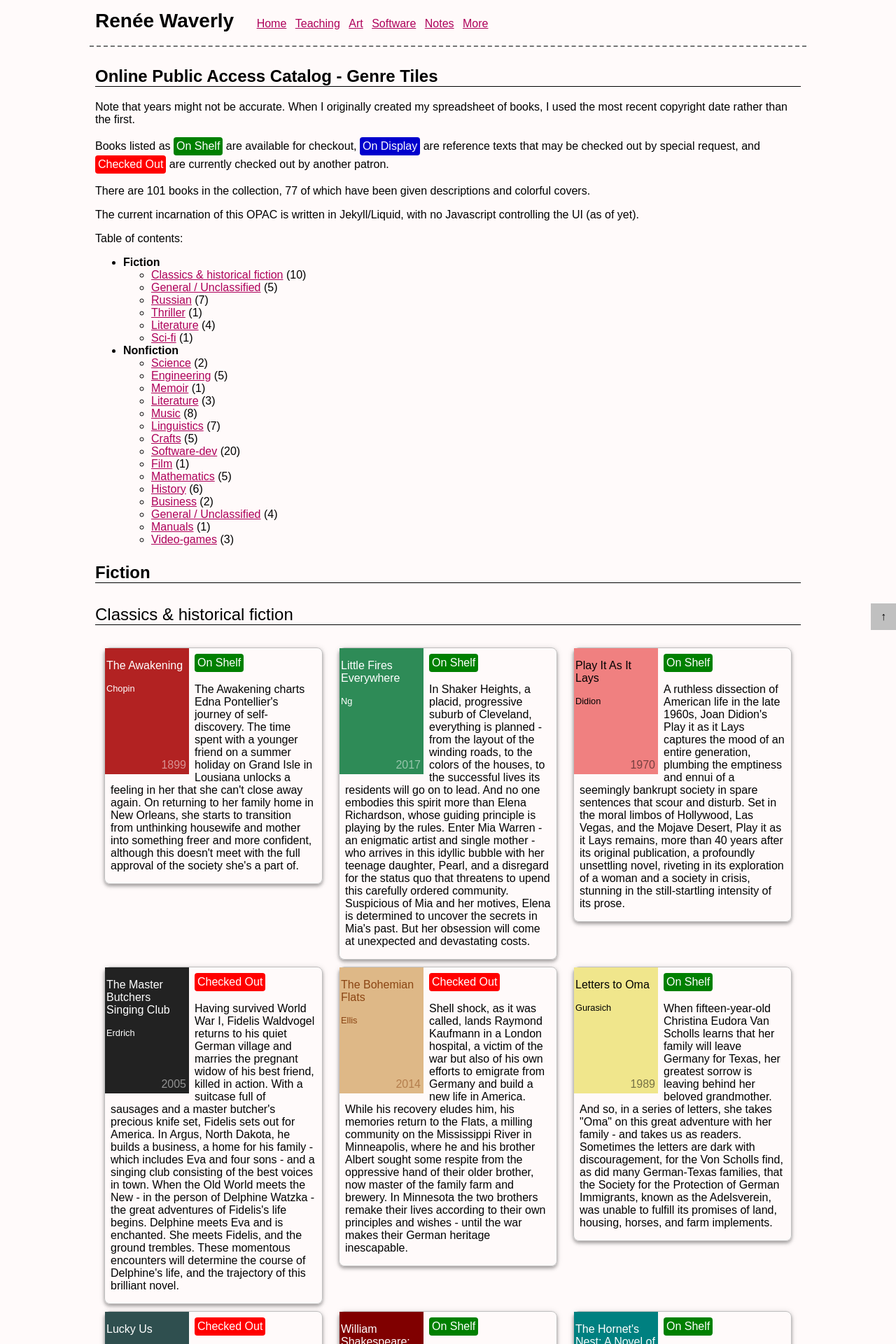
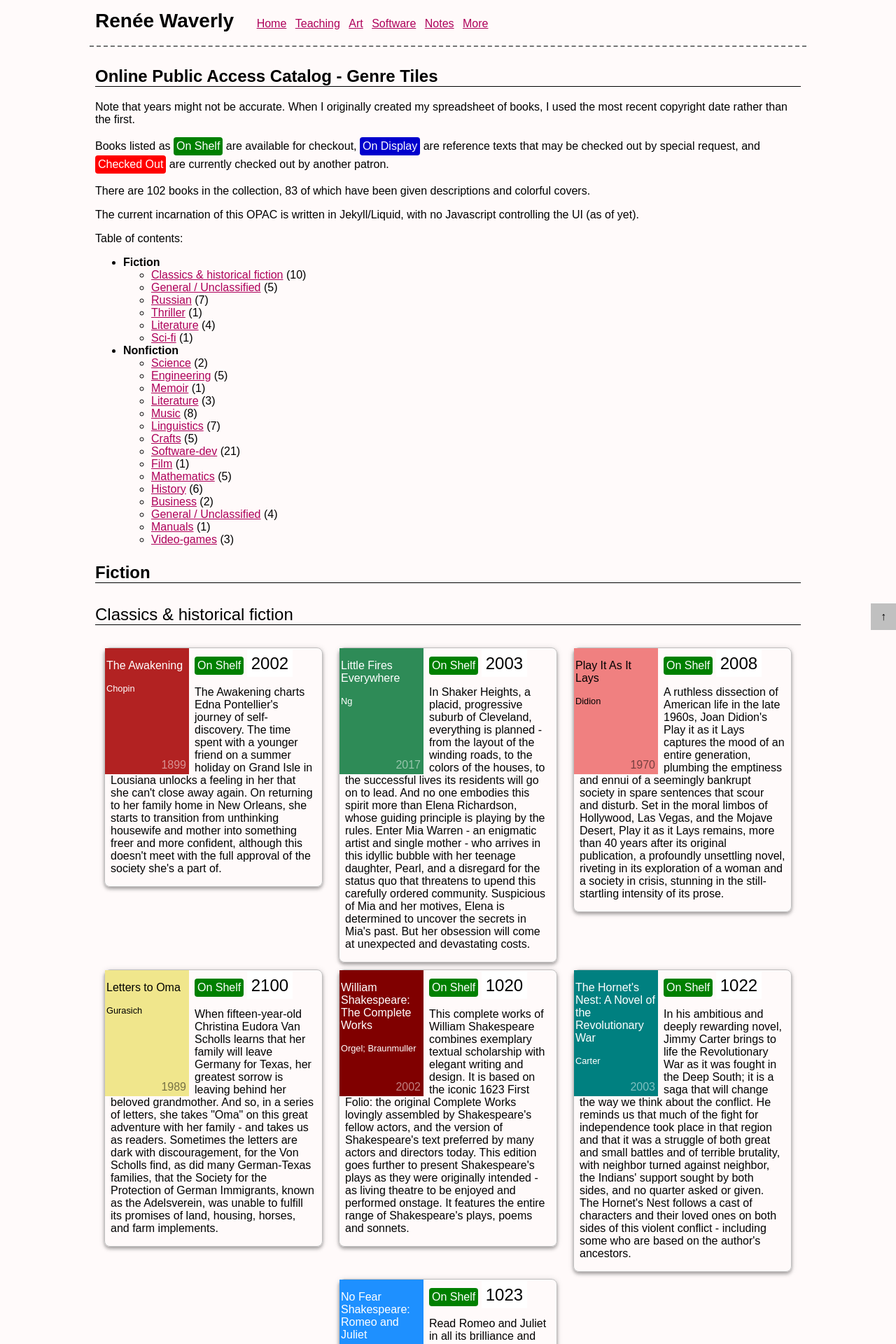
Before and after one commit to reneeverly/reneeverly.github.io, a Jekyll site: the page built from tiny-apps/opac/genre-tiles.html, in a window 1280 px wide. Shown: the top 1920 px of the page at 70% size. Built offline with Jekyll 4.4.1, drawn with Linux system fonts in a browser that asks for light colours; some web fonts are replaced; some of the changed text lies outside the part shown.

Commit message:
OPAC: circ and catalog update

```diff
--- a/_data/bookshelf.csv
+++ b/_data/bookshelf.csv
@@ -51,7 +51,7 @@
 Flash Cartoon Animation: Learn from the Pros,Peaty; Kirkpatrick,Friends of Ed,2002,1-903450-98-5,775,12-11-24,2404,nonfiction,crafts,,"This book is the shortcut to success, and you’ll learn a hell of a lot along the way.  Two experienced Flash animators, Kevin and Glenn, draw on their rich studio experience and their knowledge of Flash to show you the best way to create great Flash cartoons, that look as good and work in the same way as traditional films.",Book Back Cover,white,darkmagenta
 The Flash Webisode Production Handbook,Moore,"Charles River Media, Inc.",2001,,,12-25-24,2405,nonfiction,crafts,,"With the power of Flash, your web presentations and information can be fun and interactive.  Using streaming animations, or Webisodes, you can entertain, educate, and promote to your audience easily and effectively.  Written for artists, illustrators, multimedia developers, and web developers, The Flash Webisode Production Handbook provides useful insights and hands-on techniques that explain how to plan, create, and deploy Webisodes with Flash 5.",Book Back Cover,white,mediumblue
 Eye on Nature: An Elegant Little Guide to Outdoor Photography,Holmes,"W. E. Andrews Co., Inc.",1996,0-9651828-0-0,,02-16-25,2500,nonfiction,crafts,,"Welcome to Eye on Nature, a guide to improving your outdoor photography and a collaboration between one of America’s finest outdoor photographers and three companies known for their devotion to excellence in their products: L. L. Bean, Inc., Eastman Kodak Company, and Haselblad USA.",Book Back Cover,white,darkolivegreen
-English Grammar and Composition [4th Edition],Warriner,Harcourt Brace Jovanovich,1976,0-15-311936-5,808,,1000,nonfiction,linguistics,,,,#41abe1,white
+English Grammar and Composition [4th Edition],Warriner,Harcourt Brace Jovanovich,1976,0-15-311936-5,808,,1000,nonfiction,linguistics,,"This book covers all areas of the English curriculum with the exception of reading and literature: grammar, usage, sentence structure, composition, speaking and listening, mechanics, reference tools, vocabulary development,  and the history of the language.",Book Preface,#41abe1,white
 Problem Solving and Structured Programming in FORTRAN [2nd Edition],Friedman; Koffman,Addison Wesley Publishing Co.,1981,0-201-02461-6,1,,1002,nonfiction,software-dev,,"This book is designed as a text for a one semester, introductory course in computer programming.  No background other than high school algebra is assumed.  The material presented reflects the authors’ view that good problem solving and programming habits should be introduced at a very early stage in the development of a student’s programming skills, and that they are best instilled by examples, by frequent practice, and through instructor-student interaction.  Therefore we have concentrated on demonstrating problem solving and programming techniques through the use of more than 30 completely solved problems.",Book Preface,red,beige
 Hitchcock,Truffaut,Simon & Schuster,1983,978-0-671-52601-6,791,,1003,nonfiction,film,,,,,
 Assembly Language Programming for the IBM Personal Computer,Bradley,"Prentice-Hall, Inc.",1984,0-13-049171-3,1,,1004,nonfiction,software-dev,,"In this practical new book, David J. Bradley shows you how to write assembly language programs for the IBM Personal Computer.  To use the book most effectively you will need some previous experience in BASIC, PASCAL, or similar languages.  However, the material in this book will help you in assembly programming even if you lack knowledge of the inner workings of a computer.",,mediumblue,white
@@ -63,14 +63,14 @@
 Core C++: A Software Engineering Approach,Shtern,Prentice Hall PTR,2000,0-13-085729-7,5,,1018,nonfiction,software-dev,,,,,
 Piano 300,Hoover; Rucker; Good,NAMM International,2001,0-929847-08-3,786,,1019,nonfiction,music,,"On March 8, 2000 the National Museum of American History opened PIANO 300 in the Smithsonian’s International Gallery in Washington, D.C. Celebrating the tricentennial of the piano’s invention in Florence by Bartolomeo Cristofori, this remarkable exhibition was seen by more than 330,000 visitors from around the world during the course of a 20-month run.  Part exhibition catalog and part technical and social history of the piano, PIANO 300: Celebrating Three Centuries of People and Pianos presents the exhibition’s highlights.",Book Back Cover,black,wheat
 C# Primer: A Practical Approach,Lippman,Addison-Wesley,2002,0-201-72955-5,5,,1021,nonfiction,software-dev,,,,,
-Writing Secure Code: Practical Strategies and Techniques for Secure Application Coding in a Networked World [2nd Edition],Howard; LeBlanc,Microsoft Press,2003,0-7356-1722-8,5,,1024,nonfiction,software-dev,,,,,
-You Can Learn Sign Language!,Kramer; Ovadia,Scholastic,2004,0-439-63583-7,419,,1025,nonfiction,linguistics,,,,,
+Writing Secure Code: Practical Strategies and Techniques for Secure Application Coding in a Networked World [2nd Edition],Howard; LeBlanc,Microsoft Press,2003,0-7356-1722-8,5,,1024,nonfiction,software-dev,,"Hackers cost countless dollars and cause endless worry every year as they attack networked applications, steal credit-card numbers, deface web sites, and slow network traffic to a crawl.  Learn techniques that can help keep the bad guys at bay with this entertaining, eye-opening book – now updated with the latest security threats plus lessons learned from the recent security pushes at Microsoft.",Book Back Cover,lightslategray,white
+You Can Learn Sign Language!,Kramer; Ovadia,Scholastic,2004,0-439-63583-7,419,,1025,nonfiction,linguistics,,"Want to learn sign language?  With this fun and easy guide, you’ll learn over 300 useful words, all organized by topic.",Book Back Cover,yellow,black
 Microsoft .NET Kick Start,Seth,Sams Publishing,2004,0-672-32574-8,5,,1026,nonfiction,software-dev,,,,,
 Macromedia Flash MX 2004 Game Development,Rhodes,"Charles River Media, Inc.",2004,1-58450-309-2,794,,1027,nonfiction,software-dev,,"Creating games with Macromedia Flash MX 2004 is a rewarding endeavor for aspiring and seasoned programmers alike.  With its quick download time, cross-platform deployment, ease of use, and power, Flash is quickly becoming the program of choice for online game development.  The use of vector graphics also makes the games scalable for any resolution from full screen to cell phone.",Book Back Cover,white,maroon
 Introducing Microsoft ASP.NET 2.0,Esposito,Microsoft Press,2005,0-7356-2024-5,5,,1028,nonfiction,software-dev,,,,,
-Pro ASP.NET 2.0 in VB 2005,Moroney; MacDonald,Apress,2006,978-1-59059-563-3,5,,1032,nonfiction,software-dev,,,,,
+Pro ASP.NET 2.0 in VB 2005,Moroney; MacDonald,Apress,2006,978-1-59059-563-3,5,,1032,nonfiction,software-dev,,"ASP.NET is Microsoft’s premier technology and framework for creating server-side web applications.  ASP.NET 1.0 was a revolution in the web programming world and was so wildly popular that it was licensed on thousands of commercial web servers while it was still a beta product.  ASP.NET 2.0 is the next major milestone in web development, and Visual Basic is very much a core part of the .NET Framework.  This book will show you how to exploit them both to their fullest potential to build truly powerful next-generation web applications.",Book Back Cover,black,gold
 Pro VB 2005 and the .NET 2.0 Platform [Second Edition],Troelsen,Apress,2006,978-1-59059-578-7,5,,1033,nonfiction,software-dev,,,,,
-The Essential Guide to Flex 2 with ActionScript 3.0,Brown,Friendsof,2007,978-1-59059-733-0,6,,1034,nonfiction,software-dev,,,,,
+The Essential Guide to Flex 2 with ActionScript 3.0,Brown,Friendsof,2007,978-1-59059-733-0,6,,1034,nonfiction,software-dev,,"Flex 2 represents something of a revolution in web applications.  It is the next evolutionary step of Flash, which has grown from a web animation tool to a powerful enterprise web design and development tool.  With nearly 98% of all web browsers and cellular phones running the Flash Player needed to use Flash and Flex applications, knowledge of Flex is indispensable for any serious web designer and developer.",Book Back Cover,purples,white
 The Time Traveler's Guide to Medieval England: A Handbook for Visitors to the Fourteenth Century,Mortimer,Simon & Schuster,2008,978-1-4391-1290-8,942,,1035,nonfiction,history,,"A time machine has just transported you back into the fourteenth century.  What do you see?  How do you dress?  How do you earn a living and how much are you paid?  What sort of food will you be offered by a peasant or a monk or a lord?  And more important, where will you stay?  The Time Traveler's Guide to Medieval England is not your typical look at a historical period.  This radical new approach shows us that the past is not just something to be studied; it is also something to be lived.",Book Back Cover,lemonchiffon,firebrick
 From A to <A>: Keywords of Markup,Digler; Rice,University of Minesota Press,2010,978-0-8166-6609-6,6,,1036,nonfiction,software-dev,,"As it becomes impossible to imagine a world without a World Wide Web, information organization, delivery, and production have converged on the simple principle of marking up information for given audiences.  From A to <A> investigates the relationship between media and culture by articulating questions regarding the role of markup.  How do the codes of HTML, CSS, PHP, and other markup languages affect the Web’s everyday uses?  How do these languages shape the Web’s communicative functions? ",Book Back Cover,dodgerblue,lemonchiffon
 The Legacy of Steve Jobs,Fortune,Fortune,2011,978-1-61893-001-9,338,,1037,nonfiction,history,,"Steve Jobs leaves behind an extraordinary legacy, putting him in a class with America’s greatest industrialists.  He was the most innovative business leader of our time, the man Fortune named CEO of the Decade in 2009.  Now, from Fortune comes the richly illustrated story of his life at the help of Apple, based in part on three decades of Fortune stories about the cultural icon who revolutionized computing, telephones, movies, music, retailing, and product design.",Book Back Cover,#555,white
@@ -100,3 +100,4 @@
 "The Motorola MC 68000 Microprocessor Family: Assembly Language, Interface Design, and System Design [2nd Edition]",Harman; Hein,Prentice Hall,1996,0-13-158742-0,4,,1062,nonfiction,engineering,,"This important revision was written to introduce both students and the practicing computer professional to the characteristics of the Motorola 68000 family of processors.  It has been widely applauded as a text that is practical, easy to read, and designed to educate students regarding concepts as well as applied theory.  In addition, this book will prove helpful as a reference in which topics are organized according to function and importance for the design of programs, interfaces, or systems.",Book Back Cover,white,black
 Hacks for Minecrafters: The Unofficial Guide to Tips and Tricks That Other Guides Won’t Teach You,Miller,Hollan Publishing,2014,9781632204400,,,1063,nonfiction,Video-games,,"With more than 100 million registered players, Minecraft has taken control of gamers all over the world.  With Hacks for Minecrafters, you’ll be able to take back that control!  Only with the help found in hacks for Minecrafters will you be able to craft your world exactly how you want it to look, all while discovering the hidden gems of the game.",Book Back Cover,black,salmon
 Essays on Indonesian & Malayan History,"Bastin, John",Donald Moore Books,1961,,,,2502,nonfiction,history,,"Four of these essays relate directly to the period of the British occupation of Java and its dependencies (1811-16), and another to the years immediately following the restitution of these possessions to the Netherlands.  The remaining essays are concerned with the somewhat broader theme of Western influence in Indonesia and Malaya.",Book Preface,darkorange,black
+Visual Basic User’s Guide for Microsoft Excel,Microsoft Corporation,Microsoft Corporation,1993,,,27 Oct 2025,2503,nonfiction,software-dev,,"Welcome to Visual Basic – the powerful and easy-to-use programming language used in Microsoft Excel.  With Visual Basic, you can automate everyday tasks, add custom features and functions to suit your needs, and even create complete applications.",Book Introduction,floralwhite,black
--- a/_data/circ.csv
+++ b/_data/circ.csv
@@ -1,7 +1,7 @@
 IDtag,checkout_count,status
-2009,1,Checked Out
-2012,1,Checked Out
-2102,1,Checked Out
+2009,1,Lost
+2012,1,Lost
+2102,1,Lost
 2106,1,Checked Out
 2400,,On Display
 2402,,On Display
--- a/tiny-apps/opac/genre-tiles.html
+++ b/tiny-apps/opac/genre-tiles.html
@@ -4,7 +4,7 @@
 ---
 <style>
 .tile-holder { margin: 0px; padding: 0px; display: flex; flex-wrap: wrap; justify-content: space-evenly; align-items: flex-start; flex-direction: row; align-content: space-between; gap: 10px; }
-.tile { border: 1px solid silver; border-radius: 0.5em; display: inline-block; width: 310px; flex-grow: 0; flex-basis: 310px; flex-shrink: 0; box-shadow: 0px 4px 5px rgba(0,0,0,.14),0px 1px 10px rgba(0,0,0,.12),0px 2px 4px rgba(0,0,0,.2); }
+.tile { border: 1px solid silver; border-radius: 0.5em; display: inline-block; width: 310px; flex-grow: 0; flex-basis: 310px; flex-shrink: 0; box-shadow: 0px 4px 5px rgba(0,0,0,.14),0px 1px 10px rgba(0,0,0,.12),0px 2px 4px rgba(0,0,0,.2); position: relative; }
 .tile .covdesc_holder { /*display: table-row;*/ }
 .tile .cover { width: 120px; min-height: 180px; background: silver; color: black; display: table-cell; position: relative; float: left; margin-right: 0.5em; padding: 0px 2px; box-sizing: border-box; }
 .tile .cover .author { font-size: 0.8em; }
@@ -23,6 +23,13 @@
 #return_to_top { position: fixed; right: 0px; bottom: 0px; }
 #return_to_top a { padding: 10px; background: silver; color: black; width: 1em; display: block; text-align: center; text-decoration: none; }
 
+
+.Lost { display: none; }
+
+</style>
+<style>
+@import url('https://fonts.googleapis.com/css2?family=Libre+Barcode+39+Text');
+.barcode { font-family: "Libre Barcode 39 Text", sans-serif; background: white; color: black; padding: 0.25em; /*position: absolute; top: 0px; right: 0px;*/  font-size: 1.5em; }
 </style>
 
 {% assign classes = site.data.bookshelf | group_by_exp: "item", "item.class1" %}
@@ -55,7 +62,7 @@
 <ul class="tile-holder">
 {% for book in subclass.items %}
 {% assign book_circ = site.data.circ | where: 'IDtag', book.IDtag | first %}
-<li class="tile"><div class="covdesc_holder">
+<li class="tile {{ book_circ.status }}"><div class="covdesc_holder">
 <div class="cover" style="{% if book.Background != nil %}background: {{ book.Background }};{% endif %}{% if book.Foreground != nil %}color: {{ book.Foreground }};{% endif %}">
 <p>{{ book["Title"] | escape }}</p><p class="author">{{ book["Author(s)"] }}</p><time datetime="{{ book["Year of Publication"] }}">{{ book["Year of Publication"] }}</time>
 </div>
@@ -67,6 +74,7 @@
 {% else %}
 <p class="status checked-out">Checked Out</p>
 {% endif %}
+<span class="barcode">{{ book["IDtag"] }}</span>
 <p>
 {% if book.Description != nil %}
 {{ book.Description | escape }}
```
